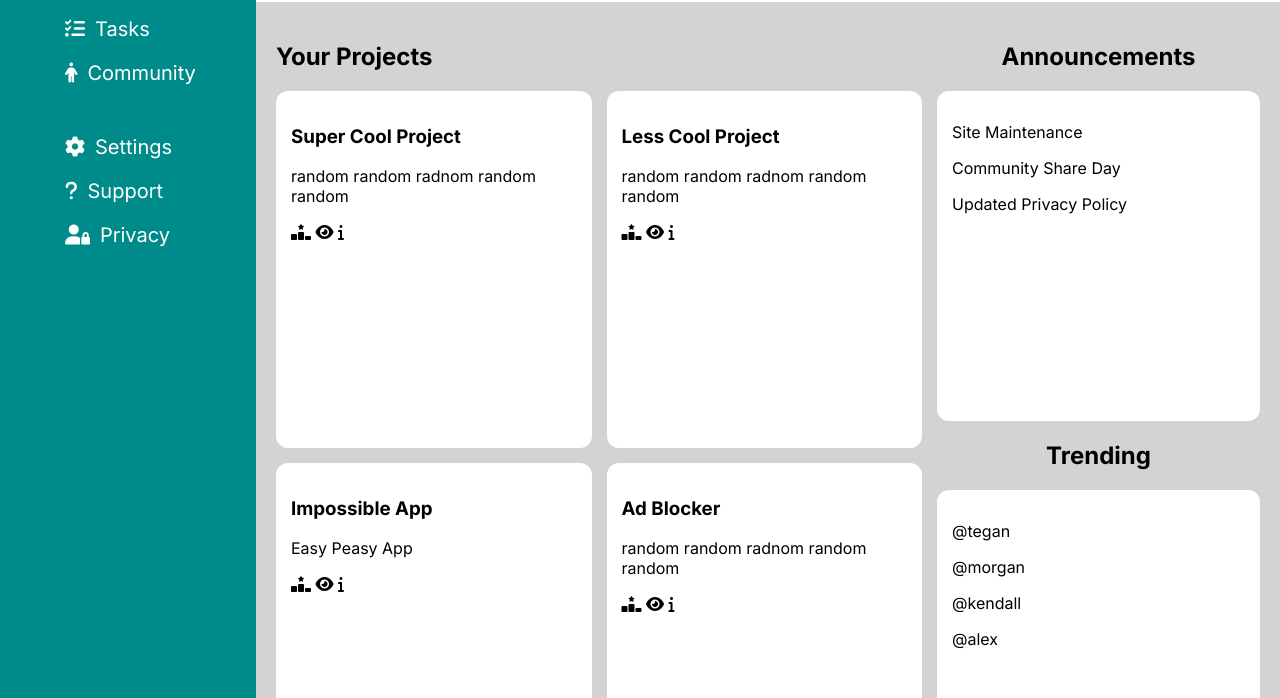
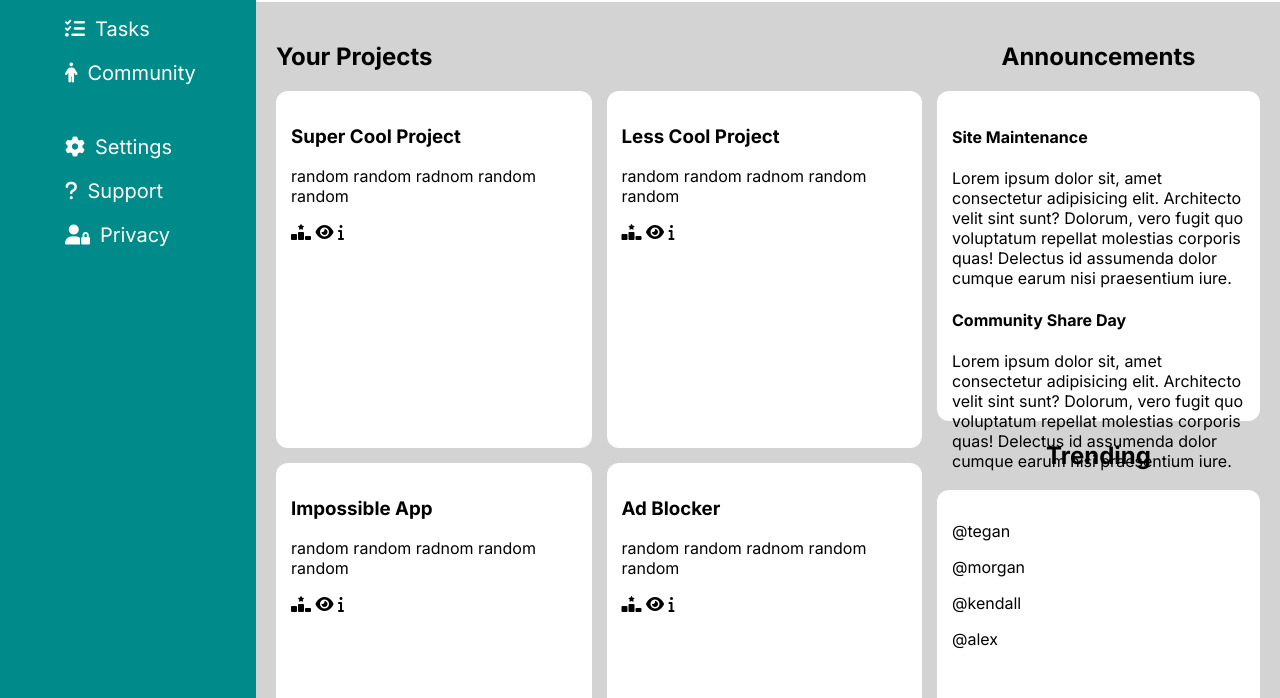
Before and after one commit to parthiv-2006/admin-dashboard, a plain HTML site: page index.html in a window 1280 px wide. Shown: the part 254-952 px from the top of the page. Drawn offline with Linux system fonts and the light colour scheme.

Commit message:
changed announcement cards from p tags to div's

```diff
--- a/index.html
+++ b/index.html
@@ -66,8 +66,10 @@
                 <div class="your-projects">
                     <!-- Your card divs go here -->
                     <div class="card">
+                        <div class="card-header">
                             <h3>Super Cool Project</h3>
                             <p>random random radnom random random</p>
+                        </div>
                         <div class="card-icons">
                             <i class="fa-solid fa-ranking-star"></i>
                             <i class="fa-solid fa-eye"></i>
@@ -75,8 +77,10 @@
                         </div>
                     </div>
                     <div class="card">
+                        <div class="card-header">
                             <h3>Less Cool Project</h3>
                             <p>random random radnom random random</p>
+                        </div>
                         <div class="card-icons">
                             <i class="fa-solid fa-ranking-star"></i>
                             <i class="fa-solid fa-eye"></i>
@@ -84,8 +88,10 @@
                         </div>
                     </div>
                     <div class="card">
+                        <div class="card-header">
                             <h3>Impossible App</h3>
-                        <p>Easy Peasy App</p>
+                            <p>random random radnom random random</p>
+                        </div>
                         <div class="card-icons">
                             <i class="fa-solid fa-ranking-star"></i>
                             <i class="fa-solid fa-eye"></i>
@@ -93,8 +99,10 @@
                         </div>
                     </div>
                     <div class="card">
+                        <div class="card-header">
                             <h3>Ad Blocker</h3>
                             <p>random random radnom random random</p>
+                        </div>
                         <div class="card-icons">
                             <i class="fa-solid fa-ranking-star"></i>
                             <i class="fa-solid fa-eye"></i>
@@ -102,8 +110,10 @@
                         </div>
                     </div>
                     <div class="card">
+                        <div class="card-header">
                             <h3>Money Maker</h3>
                             <p>random random radnom random random</p>
+                        </div>
                         <div class="card-icons">
                             <i class="fa-solid fa-ranking-star"></i>
                             <i class="fa-solid fa-eye"></i>
@@ -111,8 +121,10 @@
                         </div>
                     </div>
                     <div class="card">
+                        <div class="card-header">
                             <h3>Easy Peasy App</h3>
                             <p>random random radnom random random</p>
+                        </div>
                         <div class="card-icons">
                             <i class="fa-solid fa-ranking-star"></i>
                             <i class="fa-solid fa-eye"></i>
@@ -125,9 +137,18 @@
                 <div class="announcements-section">
                     <h2>Announcements</h2>
                     <div class="announcements">
-                        <p>Site Maintenance</p>
-                        <p>Community Share Day</p>
-                        <p>Updated Privacy Policy</p>
+                        <div class="announcement-card">
+                            <h4>Site Maintenance</h4>
+                            <p>Lorem ipsum dolor sit, amet consectetur adipisicing elit. Architecto velit sint sunt? Dolorum, vero fugit quo voluptatum repellat molestias corporis quas! Delectus id assumenda dolor cumque earum nisi praesentium iure.</p>
+                        </div>
+                        <div class="announcement-card">
+                            <h4>Community Share Day</h4>
+                            <p>Lorem ipsum dolor sit, amet consectetur adipisicing elit. Architecto velit sint sunt? Dolorum, vero fugit quo voluptatum repellat molestias corporis quas! Delectus id assumenda dolor cumque earum nisi praesentium iure.</p>
+                        </div>
+                        <div class="announcement-card">
+                            <h4>Updated Privacy Policy</h4>
+                            <p>Lorem ipsum dolor sit, amet consectetur adipisicing elit. Architecto velit sint sunt? Dolorum, vero fugit quo voluptatum repellat molestias corporis quas! Delectus id assumenda dolor cumque earum nisi praesentium iure.</p>
+                        </div>
                     </div>
                 </div>
                 <div class="trending-section">
```
Lines whose indentation alone changed are shown as unchanged.
